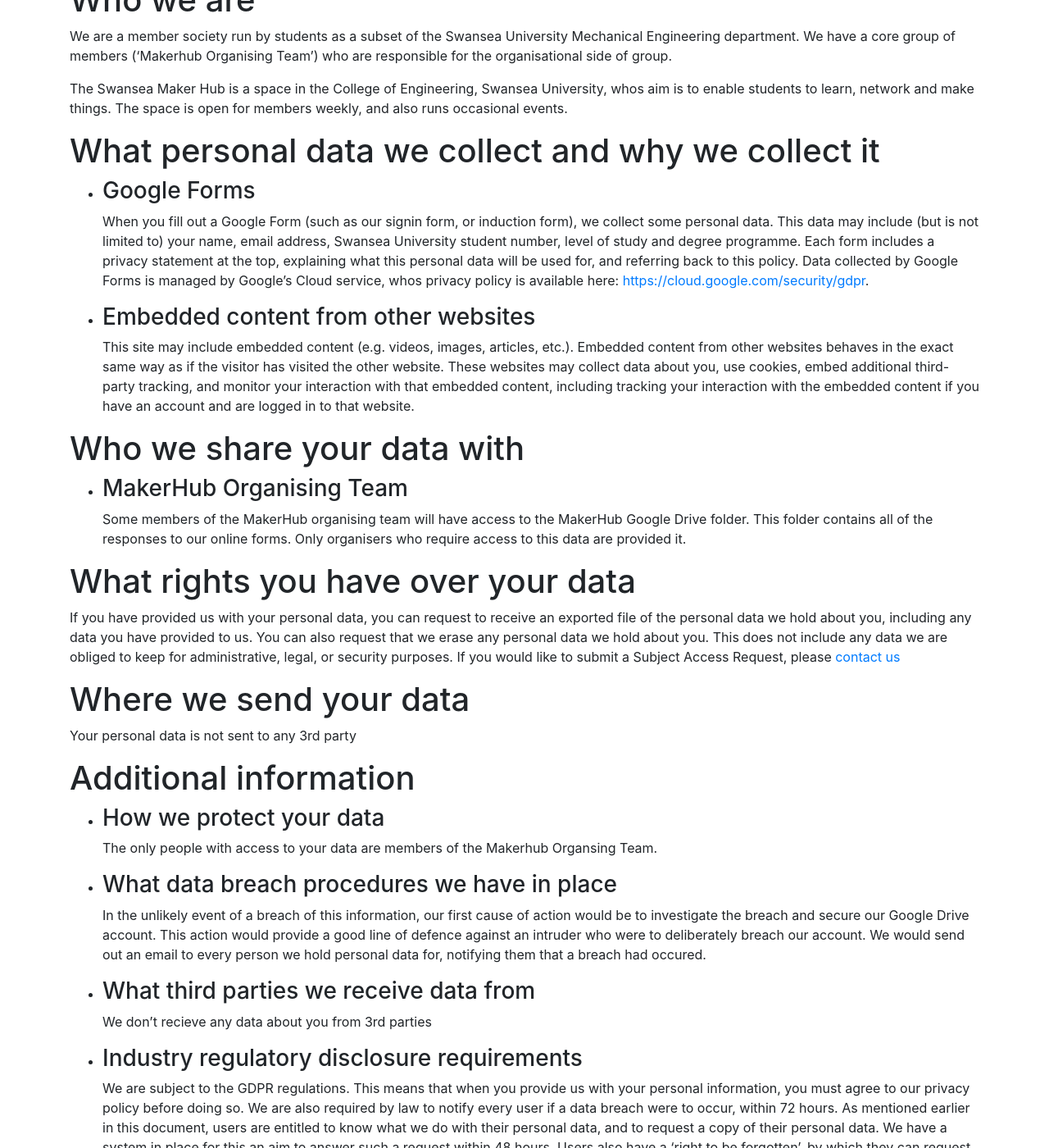
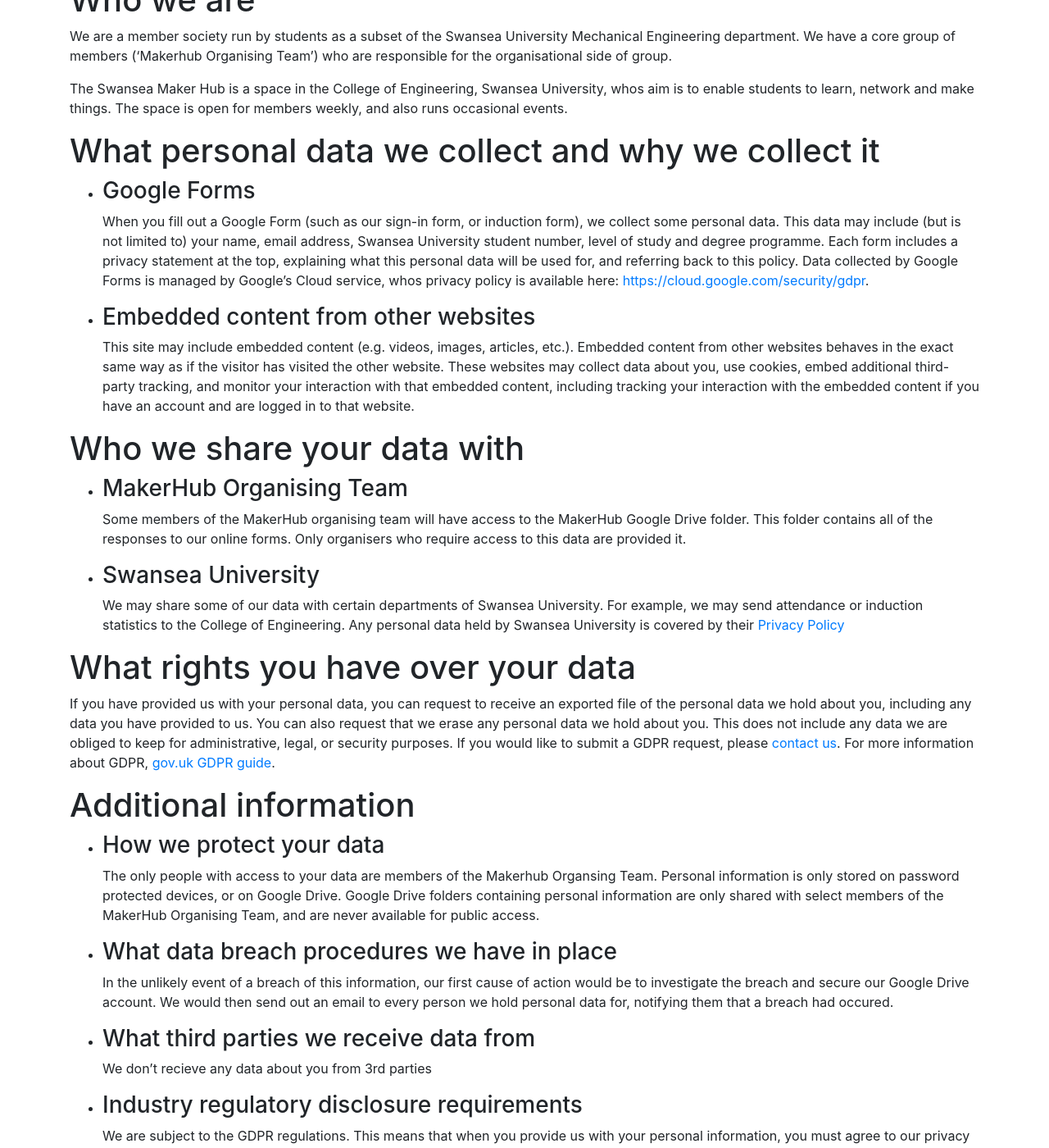
Before and after one commit to pe5er/swanseamakerhub, a Jekyll site: the page built from privacy.md, in a window 1280 px wide and 1400 px high, scrolled down 584 px. Shown: the whole window at 82% size. Built offline with Jekyll 4.4.1, drawn with Linux system fonts in a browser that asks for light colours; our own code applies the rules of GitHub Pages for plain Markdown files.

Commit message:
Update privacy.md

```diff
--- a/privacy.md
+++ b/privacy.md
@@ -9,7 +9,7 @@ The Swansea Maker Hub is a space in the College of Engineering, Swansea Universi
 
 # What personal data we collect and why we collect it
 * ### Google Forms
-When you fill out a Google Form (such as our signin form, or induction form), we collect some personal data. This data may include (but is not limited to) your name, email address, Swansea University student number, level of study and degree programme.
+When you fill out a Google Form (such as our sign-in form, or induction form), we collect some personal data. This data may include (but is not limited to) your name, email address, Swansea University student number, level of study and degree programme.
 Each form includes a privacy statement at the top, explaining what this personal data will be used for, and referring back to this policy.
 Data collected by Google Forms is managed by Google's Cloud service, whos privacy policy is available here: [https://cloud.google.com/security/gdpr](https://cloud.google.com/security/gdpr).
 
@@ -20,19 +20,18 @@ These websites may collect data about you, use cookies, embed additional third-p
 # Who we share your data with
 * ### MakerHub Organising Team
 Some members of the MakerHub organising team will have access to the MakerHub Google Drive folder. This folder contains all of the responses to our online forms. Only organisers who require access to this data are provided it.
+* ### Swansea University
+We may share some of our data with certain departments of Swansea University. For example, we may send attendance or induction statistics to the College of Engineering. Any personal data held by Swansea University is covered by their [Privacy Policy](https://www.swansea.ac.uk/alumni/contactus/privacy-policy/)
 
 # What rights you have over your data
-If you have provided us with your personal data, you can request to receive an exported file of the personal data we hold about you, including any data you have provided to us. You can also request that we erase any personal data we hold about you. This does not include any data we are obliged to keep for administrative, legal, or security purposes. If you would like to submit a Subject Access Request, please [contact us](https://swanseamakerhub.co.uk/contact)
-
-# Where we send your data
-Your personal data is not sent to any 3rd party
+If you have provided us with your personal data, you can request to receive an exported file of the personal data we hold about you, including any data you have provided to us. You can also request that we erase any personal data we hold about you. This does not include any data we are obliged to keep for administrative, legal, or security purposes. If you would like to submit a GDPR request, please [contact us](https://swanseamakerhub.co.uk/contact). For more information about GDPR, [gov.uk GDPR guide](https://www.gov.uk/government/publications/guide-to-the-general-data-protection-regulation).
 
 # Additional information
 * ### How we protect your data
-The only people with access to your data are members of the Makerhub Organsing Team.
+The only people with access to your data are members of the Makerhub Organsing Team. Personal information is only stored on password protected devices, or on Google Drive. Google Drive folders containing personal information are only shared with select members of the MakerHub Organising Team, and are never available for public access.
 
 * ### What data breach procedures we have in place
-In the unlikely event of a breach of this information, our first cause of action would be to investigate the breach and secure our Google Drive account. This action would provide a good line of defence against an intruder who were to deliberately breach our account. We would send out an email to every person we hold personal data for, notifying them that a breach had occured.
+In the unlikely event of a breach of this information, our first cause of action would be to investigate the breach and secure our Google Drive account. We would then send out an email to every person we hold personal data for, notifying them that a breach had occured.
 
 * ### What third parties we receive data from
 We don't recieve any data about you from 3rd parties
```
